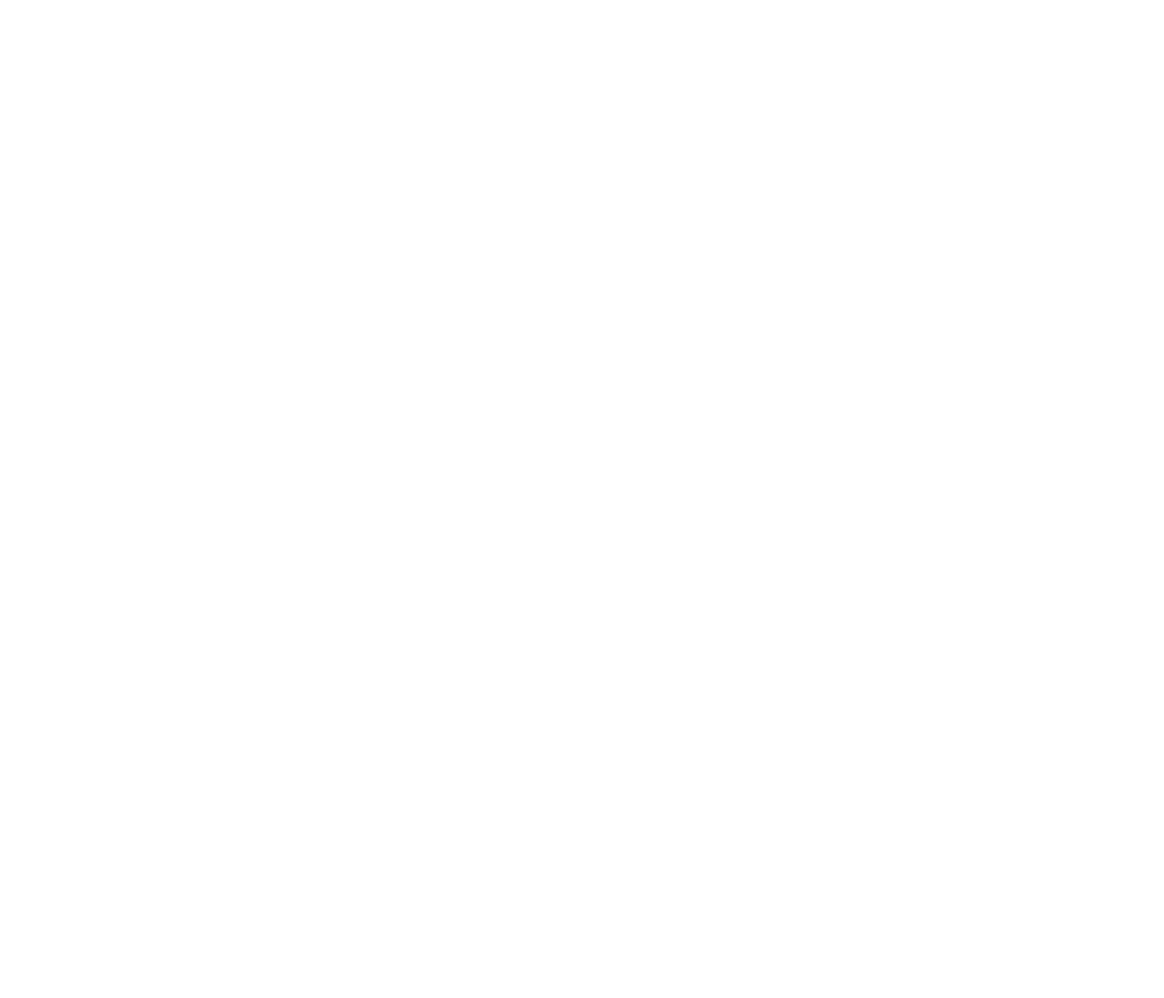
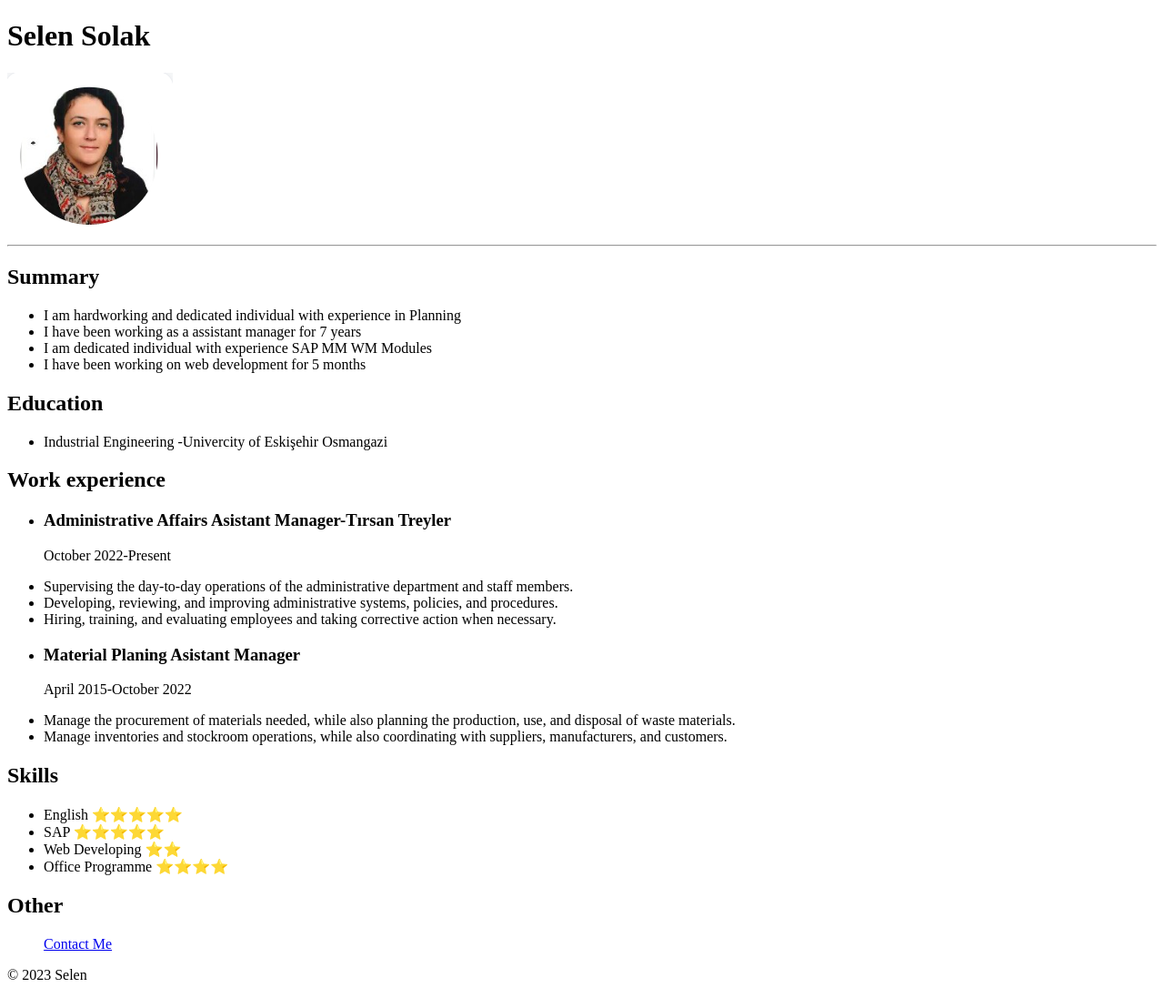
Before and after one commit to Selengen/html-Selen-s-CV, a plain HTML site: page index.html in a window 1280 px wide. Shown: the whole page at 91% size. Before the commit the page ends 800 px from the top, so only its background shows below. Drawn offline with Linux system fonts and the light colour scheme.

Commit message:
Add files via upload

```diff
--- a/index.html
+++ b/index.html
@@ -1,15 +1,54 @@
-<!-- TODO 1: Create the HTML Boilerplate -->
+<!DOCTYPE html>
+<html lang="en">
+<head>
+    <meta charset="UTF-8">
+</head>
+<body>
+  <title>Selen's World</title>
+  <h1>Selen Solak </h1>
+  <img src="./İmages/Ekran Alıntısı.PNG">
+  <hr>
+  <h2>Summary</h2>
+  <ul>
+      <li>I am hardworking and dedicated individual with experience in Planning</li>
+      <li>I have been working as a assistant manager for 7 years</li>
+      <li>I am dedicated individual with experience SAP MM WM Modules </li>
+      <li>I have been working on web development for 5 months</li>
 
-<!-- TODO 2: Add Your previous projects' HTML into the public folder -->
 
-<!-- TODO 3: Take screenshots of your project previews and add the images to the images folder -->
+    </ul>
 
-<!-- TODO 4: Add titles/subtitles etc. -->
+  <h2>Education </h2>
+  <ul><li>Industrial Engineering -Univercity of Eskişehir Osmangazi </li>
+  </ul>
+  <h2>Work experience</h2>
+  <ul>
+    <li><h3>Administrative Affairs Asistant Manager-Tırsan Treyler </h3></li>
+    <p>October 2022-Present</p>
 
-<!-- TODO 5: Add a link to the project pages -->
-
-<!-- TODO 6: Add images to show the project previews
-HINT for TODO 6: You can use the height attribute set to 200 to make the image smaller:
-https://developer.mozilla.org/en-US/docs/Web/HTML/Element/img#attr-height -->
-
-<!-- TODO 7: Add the Contact Me and About Me page links -->
+        <li>Supervising the day-to-day operations of the administrative department and staff members. </li>
+        <li>Developing, reviewing, and improving administrative systems, policies, and procedures.</li>
+        <li>Hiring, training, and evaluating employees and taking corrective action when necessary.</li>
+   </ul>
+   <ul>
+    <li><h3>Material Planing Asistant Manager</h3></li>
+    <p>April 2015-October 2022</p>
+    <li>Manage the procurement of materials needed, while also planning the production, use, and disposal of waste materials.</li>
+    <li>Manage inventories and stockroom operations, while also coordinating with suppliers, manufacturers, and customers.</li>
+   </ul>
+   <h2>Skills</h2>
+   <ul>
+    <li>English ⭐️⭐️⭐️⭐️⭐️</li>
+    <li>SAP ⭐️⭐️⭐️⭐️⭐️</li>
+    <li>Web Developing ⭐️⭐️</li>
+    <li>Office Programme ⭐️⭐️⭐️⭐️</li>
+   </ul>
+   <h2>Other</h2>
+   <ul>
+    <a href="./Contact.html">Contact Me</a>
+   </ul>
+   <footer
+   <p> © 2023 Selen</p>
+   </footer>
+</body>
+</html>
```
Also changed, not shown: Contact.html (added, +12 -0 lines), İmages/Ekran Alıntısı.PNG (added).
